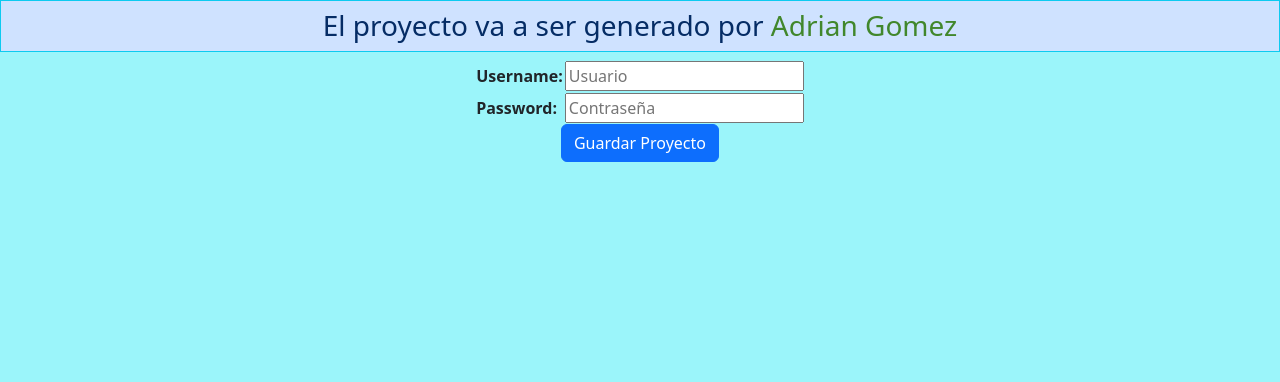
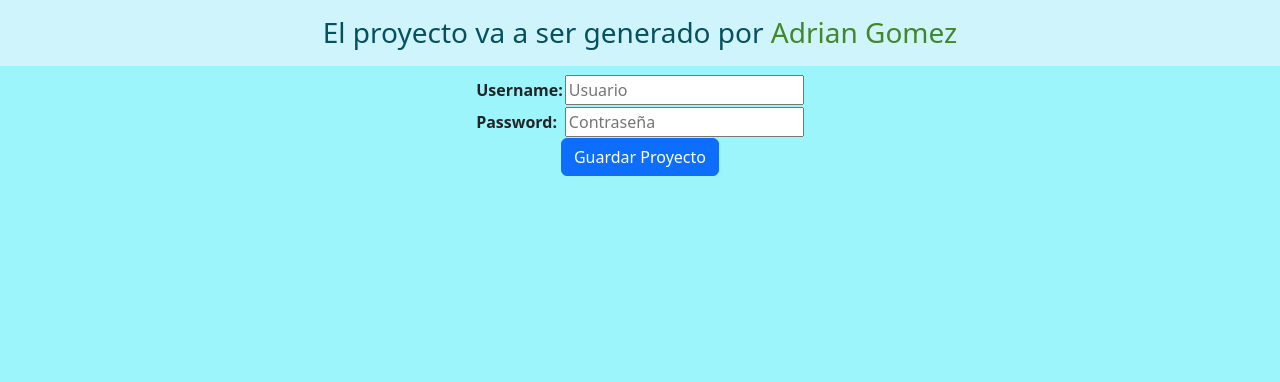
Before and after one commit to Adrian04g/Air-e_app, a Django app: template INF_CE/INF_CE/templates/Asignacion/asignacion_form.html in a window 1280 px wide. Shown: the part 65-447 px from the top of the page. Run offline with Django 5.2, Linux system fonts and the light colour scheme; the template is opened without the code that fills it: values that come from a table or form of the project are taken from there, others are empty; a user stored in the database is signed in; parts of the project's set-up code (start-up, migrations or seed data) failed here and were passed over.

Commit message:
se cambio el color

```diff
--- a/INF_CE/INF_CE/templates/Asignacion/asignacion_form.html
+++ b/INF_CE/INF_CE/templates/Asignacion/asignacion_form.html
@@ -15,7 +15,7 @@
 <center>
 <div class="col-md-4j">
     <form method="post" action="">
-        <h3 class="p-2 mb-2 bg-primary-subtle text-primary-emphasis border border-info">El proyecto va a ser generado por <span style="color: rgb(65, 135, 44);">{{user.first_name}} {{user.last_name}}</span></h3>
+        <h3 class="p-3 mb-2 bg-info-subtle text-info-emphasis">El proyecto va a ser generado por <span style="color: rgb(65, 135, 44);">{{user.first_name}} {{user.last_name}}</span></h3>
         {% csrf_token %}
         <script src="https://code.jquery.com/jquery-3.6.0.min.js"></script><!--para que salga la barra de busqueda-->
         {{ form.media }} <!-- ¡Esta línea es crucial! -->
```
